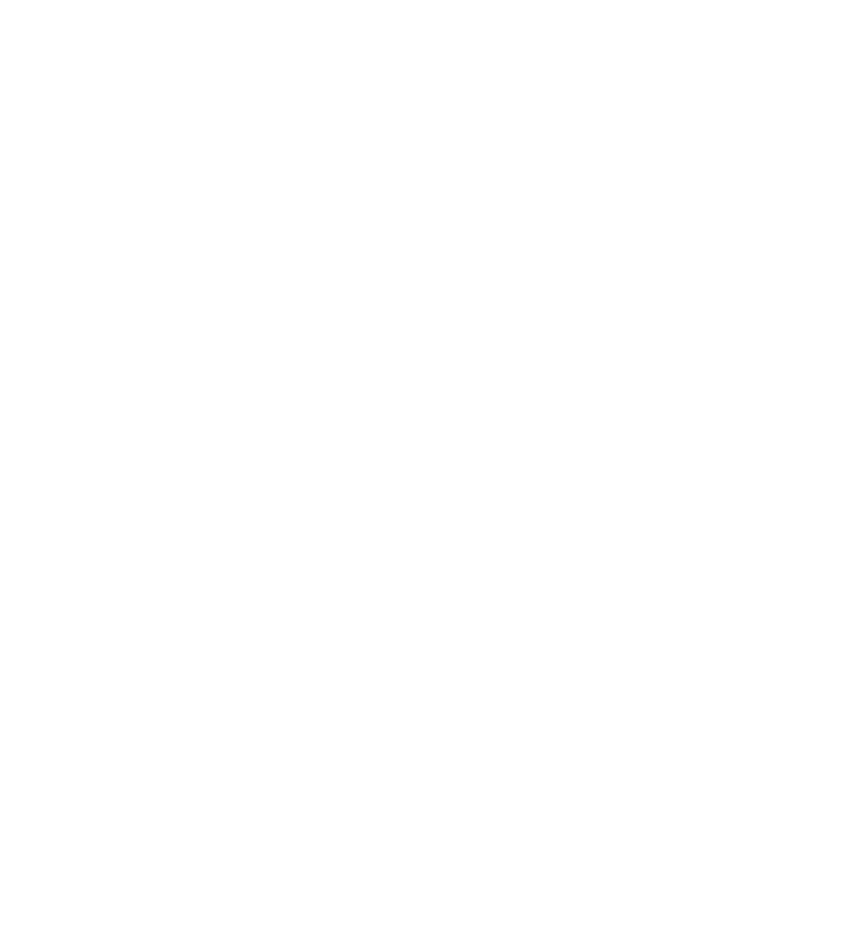
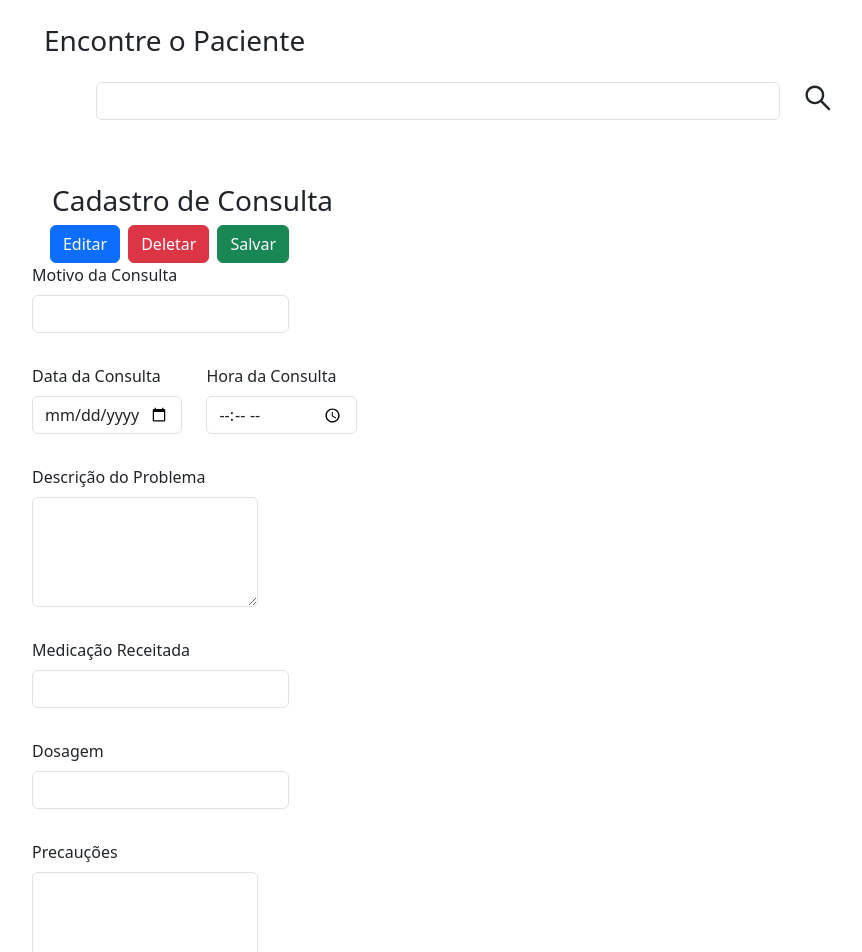
Before and after one commit to LucasBaffi/FrontEnd-Project-LABMedical, a React (Vite) app in the folder LABMedical/: page /registerquery in a window 1280 px wide. Before the commit this address had no page. Shown: the top 952 px of the page, without its empty margins (4-866 px from the left). Before the commit the page ends 800 px from the top, so only its background shows below. Built offline with nearby package versions, Linux system fonts and the light colour scheme; data requests are answered from the project's data file.

Commit message:
estruturacao do cadastro de consulta

```diff
--- a/LABMedical/src/App.jsx
+++ b/LABMedical/src/App.jsx
@@ -15,6 +15,7 @@ import { LoginContext } from './Context/LoginContext';
 import ToolBar from './Compenents/OtherComponents/ToolBar/ToolBar';
 import SideBar from './Compenents/OtherComponents/SideBar/SideBar';
 import RecordListing from './pages/recordListing/recordListing';
+import RegisterQuery from './pages/registerQuery/registerQuery';
 
 function App() {
   const { loginOn } = useContext(LoginContext);
@@ -34,7 +35,7 @@ function App() {
           <div className="col-9">
             {loginOn && <ToolBar />}
 
-            <div className={`container-fluid  ${loginOn ? 'mt-5' : ''}`}>
+            <div className={`container-fluid  ${loginOn ? ' ' : ''}`}>
               <div className="row ">
                 <div className={`col ${loginOn ? 'col-12  div-main-home' : ''}`}>
                   <Routes>
@@ -45,6 +46,7 @@ function App() {
                     <Route path="/home" element={<Home />} />
                     <Route path="/registerPatient" element={<RegisterPatient />} />
                     <Route path="/recordListing" element={<RecordListing />} />
+                    <Route path="/registerquery" element={<RegisterQuery />} />
                   </Routes>
                 </div>
               </div>
--- a/LABMedical/src/pages/RegisterPatient/registerPatient.jsx
+++ b/LABMedical/src/pages/RegisterPatient/registerPatient.jsx
@@ -192,6 +192,9 @@ function RegisterPatient() {
                         <button type="button" className="btn btn-danger me-2">
                             Deletar
                         </button>
+                        <button type="submit" className="btn btn-success" onClick={handleRegister}>
+                            Salvar
+                        </button>
 
                     </div>
                 </div>
@@ -364,9 +367,7 @@ function RegisterPatient() {
                         onChange={handlePontoReferenciaChange}
                     />
                 </div>
-                <button type="submit" className="btn btn-success" onClick={handleRegister}>
-                            Salvar
-                        </button>
+
 
             </form>
 
--- /dev/null
+++ b/LABMedical/src/pages/registerQuery/registerQuery.jsx
@@ -0,0 +1,177 @@
+import { useState } from "react";
+import { useContext } from 'react';
+import { UserContext } from '../../Context/UserContext'
+import { AiOutlineSearch } from 'react-icons/ai';
+
+
+function RegisterQuery () {
+
+    const [motivoConsulta, setMotivoConsulta] = useState('');
+    const [dataConsulta, setDataConsulta] = useState('');
+    const [horaConsulta, setHoraConsulta] = useState('');
+    const [problema, setProblema] = useState('');
+    const [medicacaoReceitada, setMedicacaoReceitada] = useState('');
+    const [dosagem, setDosagem] = useState('');
+    const [precaucoes, setPrecaucoes] = useState('');
+    const { search, handleChange, filterItens } = useContext(UserContext);
+
+    const handleMotivoConsultaChange = (event) => {
+      setMotivoConsulta(event.target.value);
+    };
+
+    const handleDataConsultaChange = (event) => {
+      setDataConsulta(event.target.value);
+    };
+
+    const handleHoraConsultaChange = (event) => {
+      setHoraConsulta(event.target.value);
+    };
+
+    const handleProblemaChange = (event) => {
+      setProblema(event.target.value);
+    };
+
+    const handleMedicacaoReceitadaChange = (event) => {
+      setMedicacaoReceitada(event.target.value);
+    };
+
+    const handleDosagemChange = (event) => {
+      setDosagem(event.target.value);
+    };
+
+    const handlePrecaucoesChange = (event) => {
+      setPrecaucoes(event.target.value);
+    };
+
+    const handleSubmit = (event) => {
+      event.preventDefault();
+
+
+
+      // Limpar os campos após o envio
+      setMotivoConsulta('');
+      setDataConsulta('');
+      setHoraConsulta('');
+      setProblema('');
+      setMedicacaoReceitada('');
+      setDosagem('');
+      setPrecaucoes('');
+    };
+
+    return (
+        <>
+        <div >
+        <h3 className="m-4">Encontre o Paciente</h3>
+        <div className="div-search">
+            <div className=" div-search1">
+                <div className="form-outline col-9 div-search2">
+                    <input type="text"
+
+                        id="form1"
+                        className="form-control "
+                        value={search}
+                        onChange={handleChange}
+                    />
+                </div>
+                <AiOutlineSearch className="user-icon col-1 icon-search" />
+            </div>
+        </div>
+    </div>
+
+      <div className="container mt-4">
+        <h3>Cadastro de Consulta</h3>
+        <form onSubmit={handleSubmit}>
+          <div className="mb-3">
+          <div className="col-12 d-flex justify-content-end">
+                        <button type="button" className="btn btn-primary me-2">
+                            Editar
+                        </button>
+                        <button type="button" className="btn btn-danger me-2">
+                            Deletar
+                        </button>
+                        <button type="submit" className="btn btn-success" >
+                            Salvar
+                        </button>
+
+                    </div>
+            <label className="form-label">Motivo da Consulta</label>
+            <input
+              type="text"
+              className="form-control"
+              value={motivoConsulta}
+              onChange={handleMotivoConsultaChange}
+              required
+            />
+          </div>
+          <div className="row mb-3">
+            <div className="col-md-6">
+              <label className="form-label">Data da Consulta</label>
+              <input
+                type="date"
+                className="form-control"
+                value={dataConsulta}
+                onChange={handleDataConsultaChange}
+                required
+              />
+            </div>
+            <div className="col-md-6">
+              <label className="form-label">Hora da Consulta</label>
+              <input
+                type="time"
+                className="form-control"
+                value={horaConsulta}
+                onChange={handleHoraConsultaChange}
+                required
+              />
+            </div>
+          </div>
+          <div className="mb-3">
+            <label className="form-label">Descrição do Problema</label>
+            <textarea
+              className="form-control"
+              value={problema}
+              onChange={handleProblemaChange}
+              rows="4"
+              required
+            />
+          </div>
+          <div className="mb-3">
+            <label className="form-label">Medicação Receitada</label>
+            <input
+              type="text"
+              className="form-control"
+              value={medicacaoReceitada}
+              onChange={handleMedicacaoReceitadaChange}
+              required
+            />
+          </div>
+          <div className="mb-3">
+            <label className="form-label">Dosagem</label>
+            <input
+              type="text"
+              className="form-control"
+              value={dosagem}
+              onChange={handleDosagemChange}
+              required
+            />
+          </div>
+          <div className="mb-3">
+            <label className="form-label">Precauções</label>
+            <textarea
+              className="form-control"
+              value={precaucoes}
+              onChange={handlePrecaucoesChange}
+              rows="4"
+              required
+            />
+          </div>
+          <button type="submit" className="btn btn-primary">
+            Cadastrar Consulta
+          </button>
+        </form>
+      </div>
+        </>
+    );
+}
+
+export default RegisterQuery;
```
